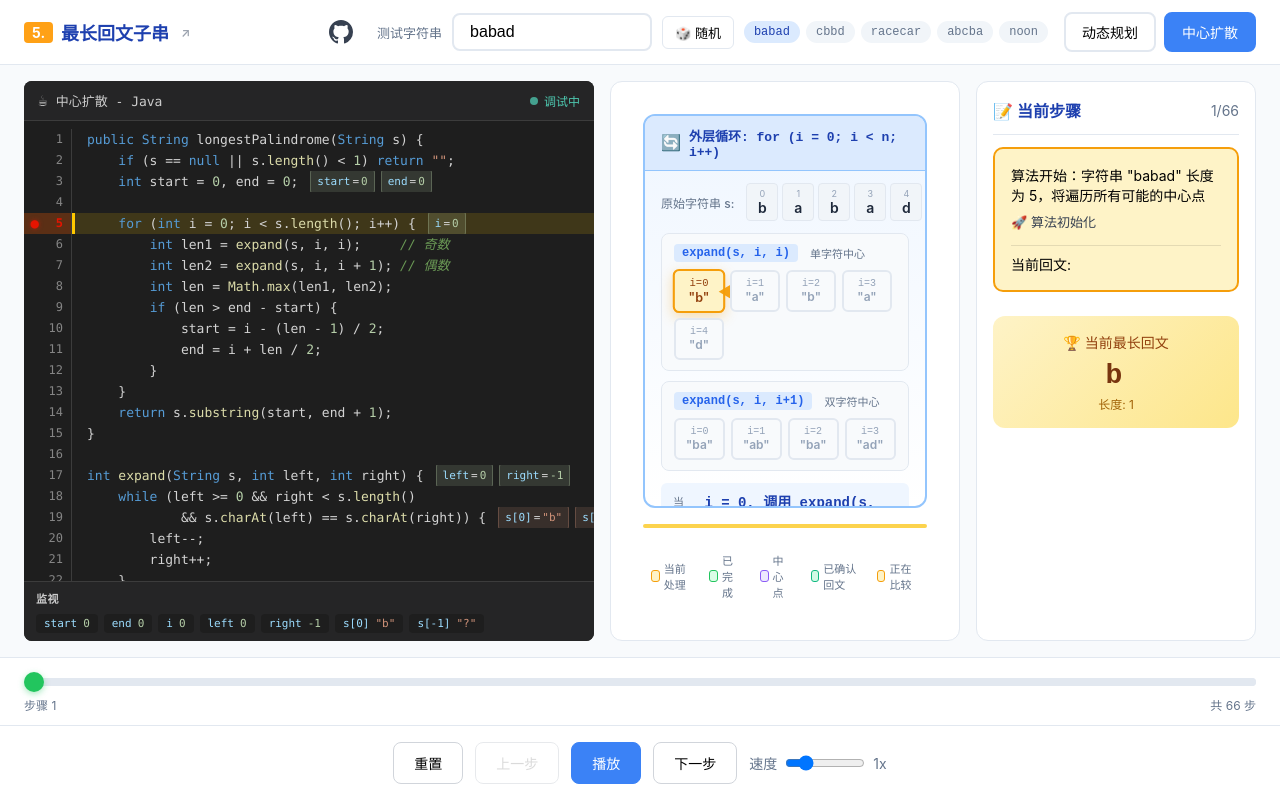
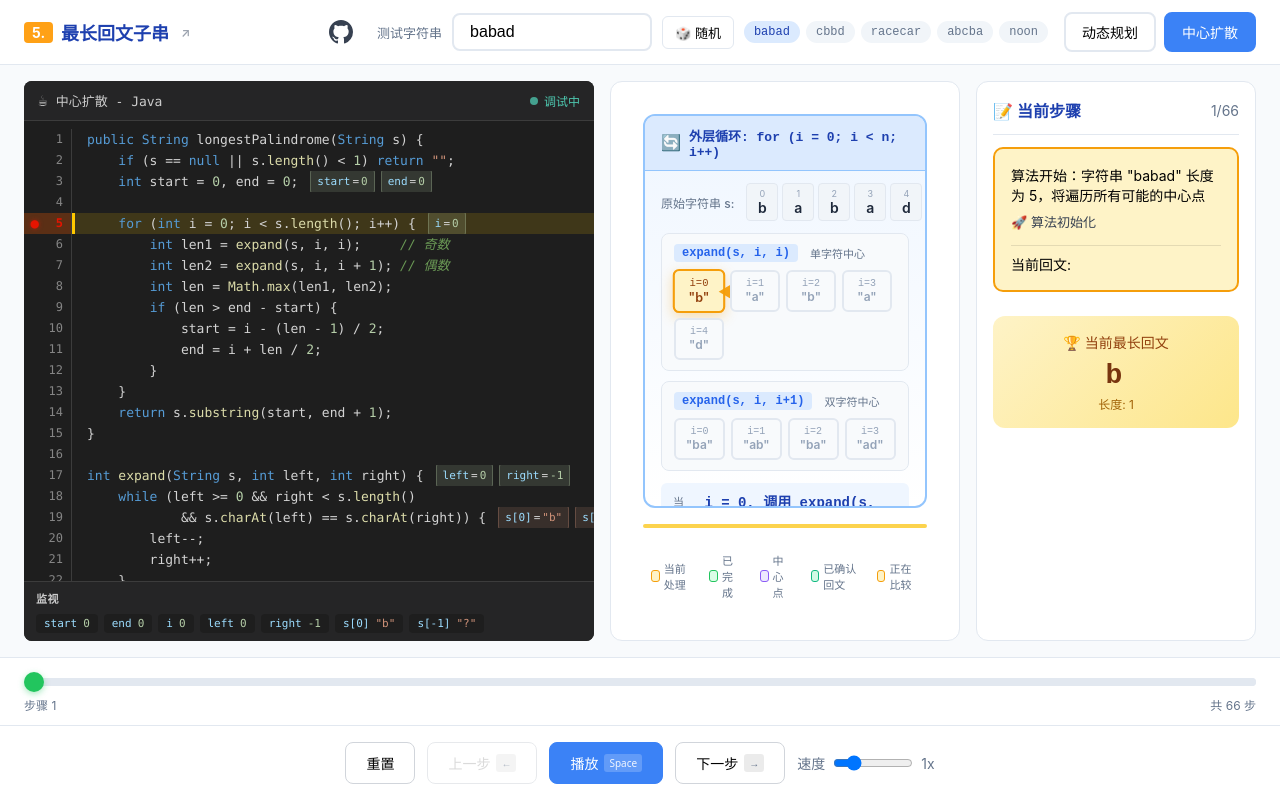
Before and after one commit to fuck-algorithm/leetcode-5-longest-palindromic-substring, a React (Vite) app: page / in a window 1280 px wide. Built offline with nearby package versions, Linux system fonts and the light colour scheme.

Commit message:
style: 在按钮上显示快捷键提示

```diff
--- a/src/App.css
+++ b/src/App.css
@@ -1987,3 +1987,25 @@ html, body, #root {
   background: #dbeafe;
   color: #1e40af;
 }
+
+
+/* 快捷键提示 */
+.ctrl-btn {
+  display: flex;
+  align-items: center;
+  gap: 6px;
+}
+
+.shortcut {
+  font-size: 10px;
+  padding: 2px 5px;
+  background: rgba(0, 0, 0, 0.08);
+  border-radius: 3px;
+  font-family: system-ui, sans-serif;
+  color: #64748b;
+}
+
+.ctrl-btn.primary .shortcut {
+  background: rgba(255, 255, 255, 0.2);
+  color: rgba(255, 255, 255, 0.9);
+}
--- a/src/App.tsx
+++ b/src/App.tsx
@@ -229,13 +229,25 @@ function AlgorithmPage() {
       {/* 底部控制栏 */}
       <footer className="controls">
         <button className="ctrl-btn" onClick={reset}>重置</button>
-        <button className="ctrl-btn" onClick={prevStep} disabled={state.currentStepIndex <= 0}>上一步</button>
+        <button className="ctrl-btn" onClick={prevStep} disabled={state.currentStepIndex <= 0}>
+          <span className="btn-text">上一步</span>
+          <kbd className="shortcut">←</kbd>
+        </button>
         {state.isPlaying ? (
-          <button className="ctrl-btn primary" onClick={pause}>暂停</button>
+          <button className="ctrl-btn primary" onClick={pause}>
+            <span className="btn-text">暂停</span>
+            <kbd className="shortcut">Space</kbd>
+          </button>
         ) : (
-          <button className="ctrl-btn primary" onClick={play} disabled={state.currentStepIndex >= state.steps.length - 1}>播放</button>
+          <button className="ctrl-btn primary" onClick={play} disabled={state.currentStepIndex >= state.steps.length - 1}>
+            <span className="btn-text">播放</span>
+            <kbd className="shortcut">Space</kbd>
+          </button>
         )}
-        <button className="ctrl-btn" onClick={nextStep} disabled={state.currentStepIndex >= state.steps.length - 1}>下一步</button>
+        <button className="ctrl-btn" onClick={nextStep} disabled={state.currentStepIndex >= state.steps.length - 1}>
+          <span className="btn-text">下一步</span>
+          <kbd className="shortcut">→</kbd>
+        </button>
         <div className="speed-control">
           <span>速度</span>
           <input type="range" min="0.5" max="3" step="0.5" value={state.playbackSpeed} onChange={(e) => setSpeed(parseFloat(e.target.value))} />
```
